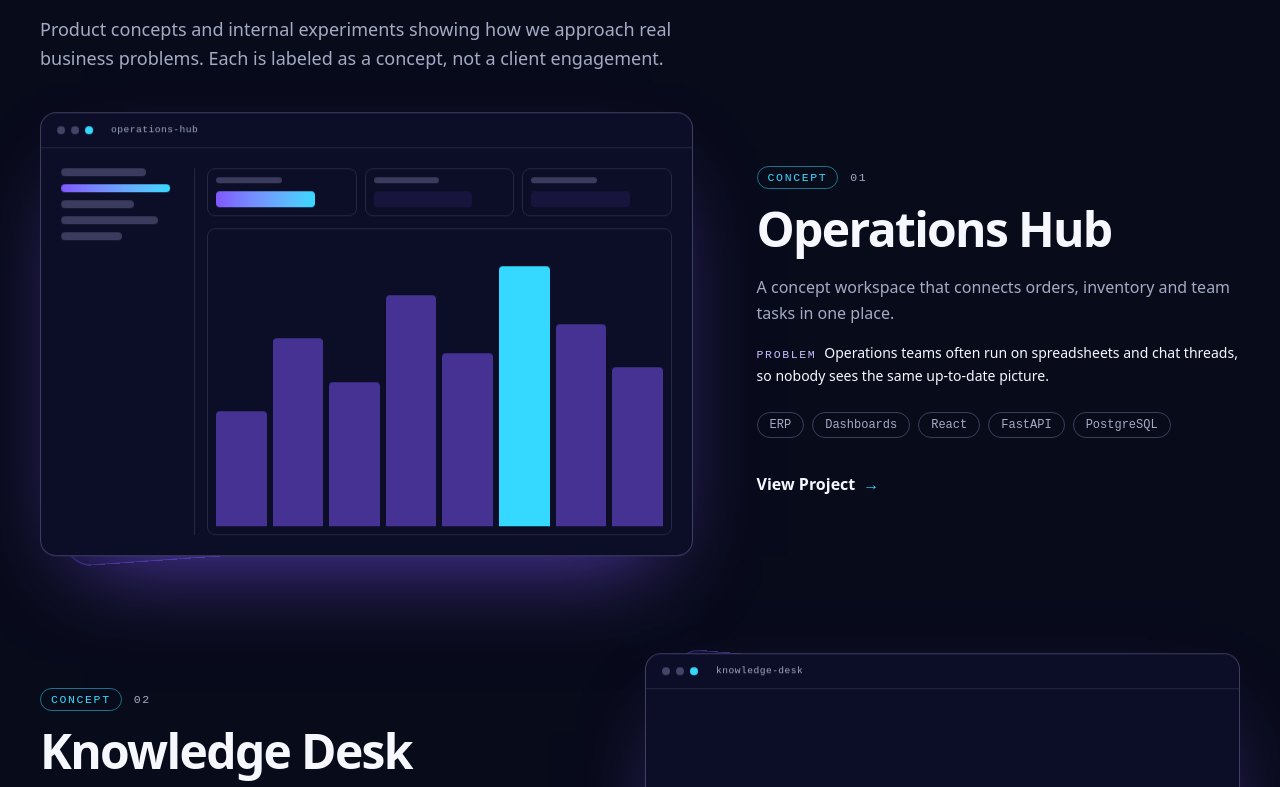
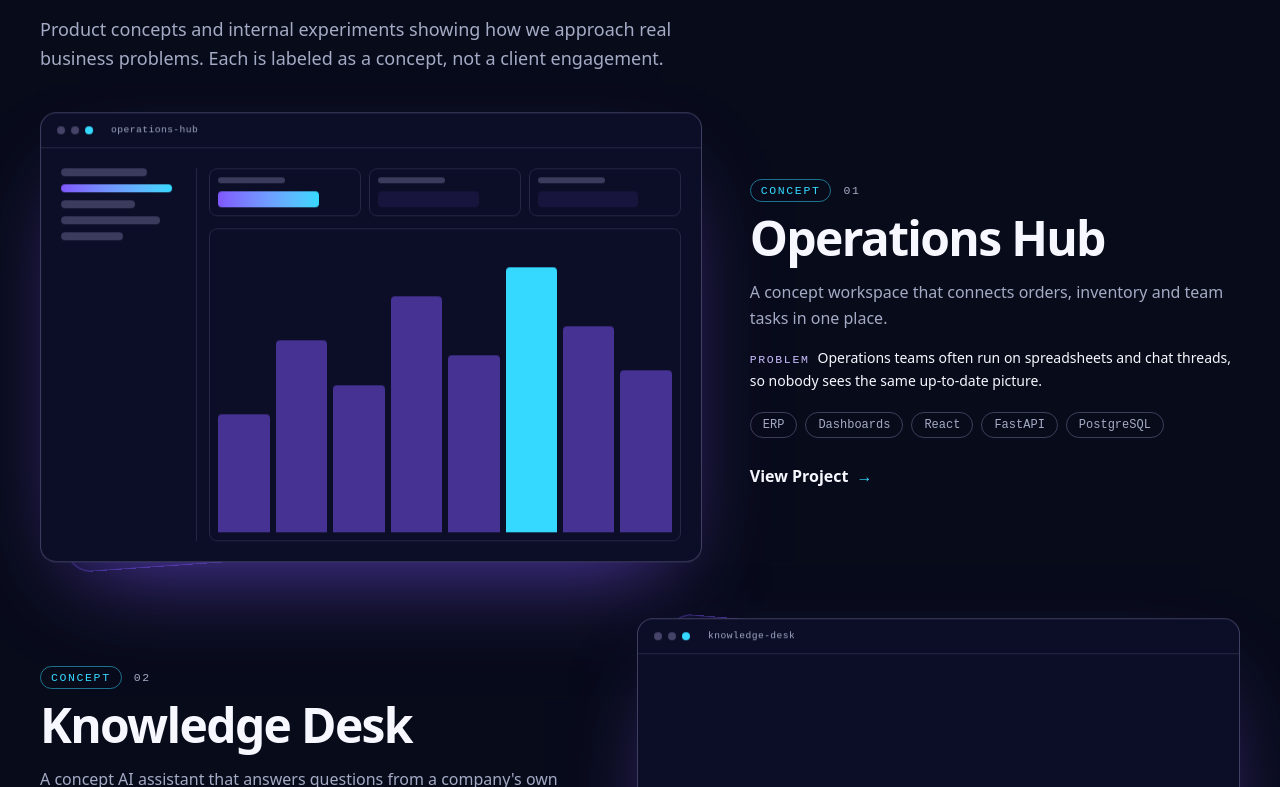
Before and after one commit to jensilathiya10/javian-website, a React (Vite) app in the folder frontend/: page / in a window 1280 px wide. Shown: the part 3873-4660 px from the top of the page. Built offline with nearby package versions, Linux system fonts and the light colour scheme.

Commit message:
Tighten Work section spacing
Co-Authored-By: Claude Sonnet 5.5 <noreply@anthropic.com>

```diff
--- a/frontend/src/sections/Work.tsx
+++ b/frontend/src/sections/Work.tsx
@@ -33,7 +33,7 @@ function Showcase({ p, i }: { p: Project; i: number }) {
 
   return (
     <Reveal>
-      <article className={`grid items-center gap-8 lg:gap-16 ${L.grid}`}>
+      <article className={`grid items-center gap-6 lg:gap-12 ${L.grid}`}>
         <Link to={`/work/${p.slug}`} aria-label={`${p.title}: view project`} className={`group relative block ${L.visual}`}>
           <div ref={ref} className="relative">
             <div
@@ -52,22 +52,22 @@ function Showcase({ p, i }: { p: Project; i: number }) {
         </Link>
 
         <div className={L.text}>
-          <p className="eyebrow mb-4 flex items-center gap-3">
+          <p className="eyebrow mb-3 flex items-center gap-3">
             <span className="rounded-full border border-cyan/50 px-2.5 py-0.5 text-cyan">{p.kind}</span>
             <span>0{i + 1}</span>
           </p>
           <h3 className="display text-3xl md:text-5xl">{p.title}</h3>
-          <p className="mt-5 text-muted leading-relaxed">{p.summary}</p>
+          <p className="mt-4 text-muted leading-relaxed">{p.summary}</p>
           <p className="mt-4 text-sm leading-relaxed">
             <span className="eyebrow mr-2 !text-lav">Problem</span>
             {p.problem}
           </p>
-          <ul className="mt-6 flex flex-wrap gap-2" aria-label="Technologies and services">
+          <ul className="mt-5 flex flex-wrap gap-2" aria-label="Technologies and services">
             {p.tags.map((t) => (
               <li key={t} className="rounded-full border border-line-strong px-3 py-1 font-mono text-xs text-muted">{t}</li>
             ))}
           </ul>
-          <Link to={`/work/${p.slug}`} className="link-arrow mt-6">
+          <Link to={`/work/${p.slug}`} className="link-arrow mt-4">
             View Project <span className="arrow" aria-hidden>→</span>
           </Link>
         </div>
@@ -84,7 +84,7 @@ export function Work() {
           Product concepts and internal experiments showing how we approach real business problems. Each is labeled as a
           concept, not a client engagement.
         </SectionHead>
-        <div className="space-y-16 md:space-y-24">
+        <div className="space-y-10 md:space-y-14">
           {projects.map((p, i) => (
             <Showcase key={p.slug} p={p} i={i} />
           ))}
```
